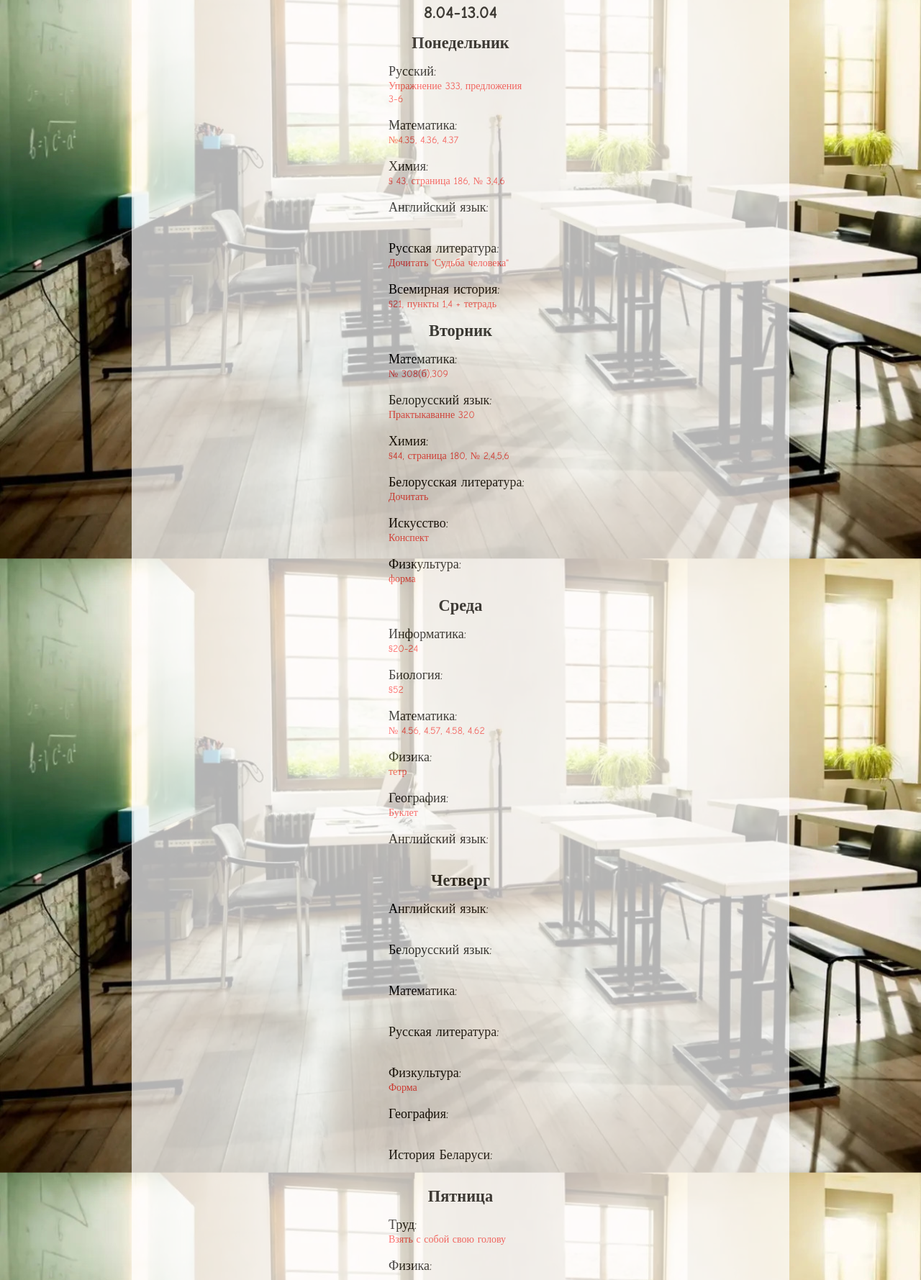
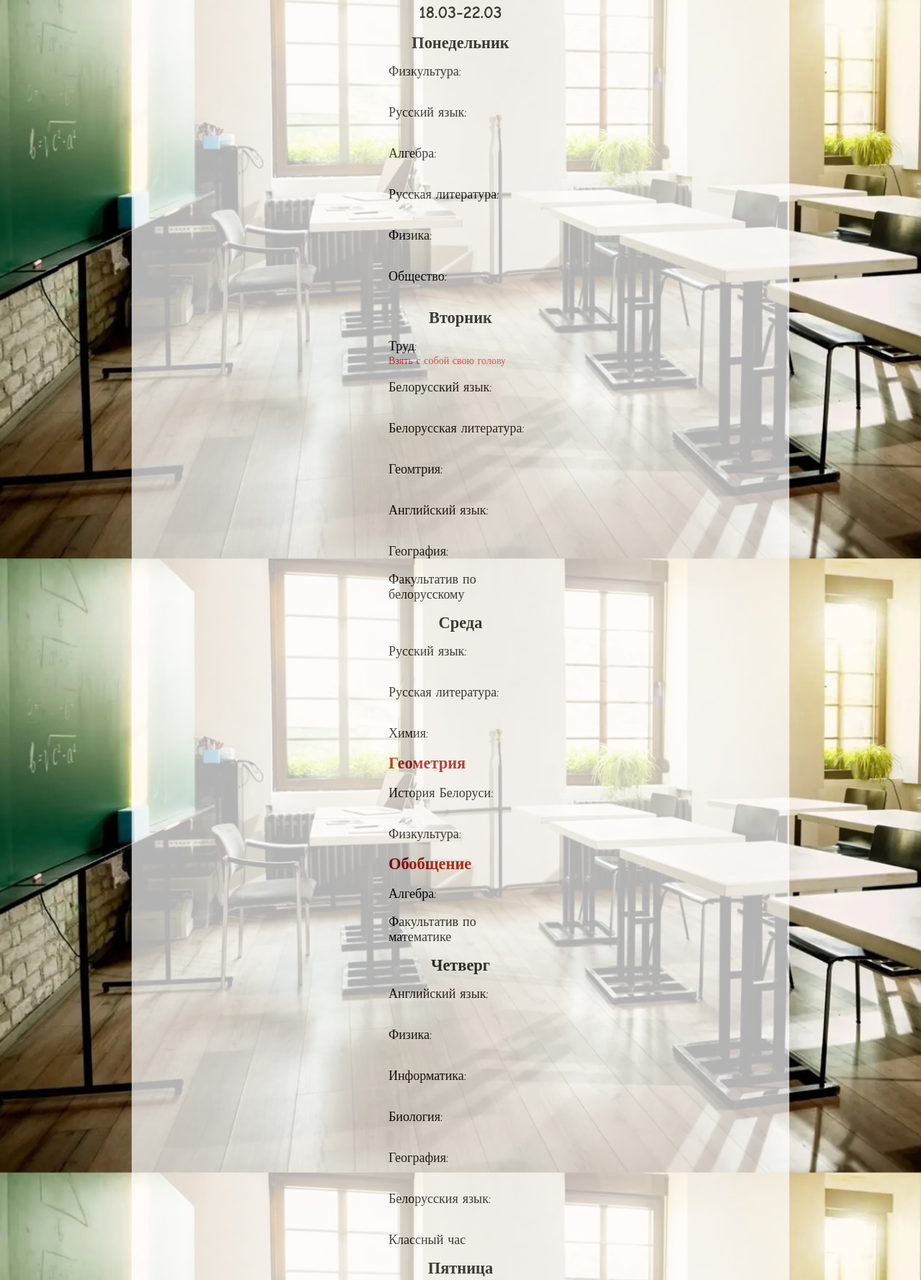
Before and after one commit to school18Brest/school18Brest.github.io, a plain HTML site: page raspisanie.html in a window 1280 px wide. Shown: the part 77-1856 px from the top of the page at 72% size. Drawn offline with Linux system fonts and the light colour scheme.

Commit message:
Update raspisanie.html

```diff
--- a/raspisanie.html
+++ b/raspisanie.html
@@ -38,23 +38,23 @@
 
     <div class="row shrift">
 
-	<h1 class="c data"><nobr>8.04-13.04</nobr></h1>
+	<h1 class="c data"><nobr>18.03-22.03</nobr></h1>
 
 	<h1 class="text-large c">Понедельник</h1>
 
 	<p>
 
-	<text class="pr">Русский:</text><text class="dz"></br> Упражнение 333, предложения 3-6</text></br><span></span></br>
+	<text class="pr">Физкультура:</text><text class="dz"></br> </text></br><span></span></br>
 
-	<text class="pr">Математика:</text><text class="dz"></br> №4.35, 4.36, 4.37</text></br><span></span></br>
+	<text class="pr">Русский язык:</text><text class="dz"></br> </text></br><span></span></br>
 
-	<text class="pr">Химия:</text><text class="dz"></br> § 43, страница 186, № 3,4,6</text></br><span> </span></br>
+	<text class="pr">Алгебра:</text><text class="dz"></br> </text></br><span> </span></br>
 
-	<text class="pr">Английский язык:</text><text class="dz"></br> </text></br><span></span></br>
+	<text class="pr">Русская литература:</text><text class="dz"></br> </text></br><span></span></br>
 
-	<text class="pr">Русская литература:</text><text class="dz"></br> Дочитать "Судьба человека"</text></br><span></span></br>
+	<text class="pr">Физика:</text><text class="dz"></br> </text></br><span></span></br>
 
-	<text class="pr">Всемирная история:</text><text class="dz"></br> §21, пункты 1,4 + тетрадь</text></br>
+	<text class="pr">Общество:</text><text class="dz"></br> </text></br>
 
 	</p>
 
@@ -62,17 +62,19 @@
 
 	<p>
 
-	<text class="pr">Математика:</text><text class="dz"></br> № 308(б),309</text></br><span></span></br>
+	<text class="pr">Труд:</text><text class="dz"></br> Взять с собой свою голову</text></br><span></span></br>
 
-	<text class="pr">Белорусский язык:</text><text class="dz"></br> Практыкаванне 320</text></br><span></span></br>
+	<text class="pr">Белорусский язык:</text><text class="dz"></br> </text></br><span></span></br>
 
-	<text class="pr">Химия:</text><text class="dz"></br> §44, страница 180, № 2,4,5,6</text></br><span></span></br>
+	<text class="pr">Белорусская литература:</text><text class="dz"></br> </text></br><span></span></br>
 
-	<text class="pr">Белорусская литература:</text><text class="dz"></br> Дочитать</text></br><span></span></br>
+	<text class="pr">Геомтрия:</text><text class="dz"></br> </text></br><span></span></br>
 
-	<text class="pr">Искусство:</text><text class="dz"></br> Конспект</text></br><span></span></br>
+	<text class="pr">Английский язык:</text><text class="dz"></br> </text></br><span></span></br>
 
-	<text class="pr">Физкультура:</text><text class="dz"></br> форма</text></br>
+	<text class="pr">География:</text><text class="dz"></br> </text></br>
+
+        <text class="pr">Факультатив по белорусскому</text></br>
 
 	</p>
 
@@ -80,17 +82,19 @@
 
 	<p>
 
-	<text class="pr">Информатика:</text><text class="dz"></br> §20-24</text></br><span></span></br>
+	<text class="pr">Русский язык:</text><text class="dz"></br> </text></br><span></span></br>
 
-	<text class="pr">Биология:</text><text class="dz"></br> §52</text></br><span></span></br>
+	<text class="pr">Русская литература:</text><text class="dz"></br> </text></br><span></span></br>
 
-	<text class="pr">Математика:</text><text class="dz"></br> № 4.56, 4.57, 4.58, 4.62</text></br><span></span></br>
+	<text class="pr">Химия:</text><text class="dz"></br> </text></br><text class="warning">Геометрия</text></br><span></span></br>
 
-	<text class="pr">Физика:</text><text class="dz"></br> тетр</text></br><span></span></br>
+	<text class="pr">История Белоруси:</text><text class="dz"></br> </text></br><span></span></br>
 
-	<text class="pr">География:</text><text class="dz"></br> Буклет</text></br><span></span></br>
+	<text class="pr">Физкультура:</text><text class="dz"></br> </text></br><text class="warning">Обобщение</text></br><span></span></br>
 
-	<text class="pr">Английский язык:</text><text class="dz"></br> </text></br>
+	<text class="pr">Алгебра:</text><text class="dz"></br> </text></br>
+
+        <text class="pr">Факультатив по математике</text></br>
 
 	</p>
 
@@ -100,17 +104,17 @@
 
 	<text class="pr">Английский язык:</text><text class="dz"></br> </text></br><span></span></br>
 
-	<text class="pr">Белорусский язык:</text><text class="dz"></br> </text></br><span></span></br>
+	<text class="pr">Физика:</text><text class="dz"></br> </text></br><span></span></br>
 
-	<text class="pr">Математика:</text><text class="dz"></br> </text></br><span></span></br>
+	<text class="pr">Информатика:</text><text class="dz"></br> </text></br><span></span></br>
 
-	<text class="pr">Русская литература:</text><text class="dz"></br> </text></br><span></span></br>
-
-	<text class="pr">Физкультура:</text><text class="dz"></br> Форма</text></br><span></span></br>
+	<text class="pr">Биология:</text><text class="dz"></br> </text></br><span></span></br>
 
 	<text class="pr">География:</text><text class="dz"></br> </text></br><span></span></br>
 
-	<text class="pr">История Беларуси:</text><text class="dz"></br> </text></br>
+	<text class="pr">Белорусския язык:</text><text class="dz"></br> </text></br><span></span></br>
+
+        <text class="pr">Классный час</text></br>
 
 	</p>
 
@@ -118,17 +122,31 @@
 
 	<p>
 
-	<text class="pr">Труд:</text><text class="dz"></br> Взять с собой свою голову</text></br><span></span></br>
+	<text class="pr">Всемирная история:</text><text class="dz"></br> </text></br><span></span></br>
+
+	<text class="pr">Искусство:</text><text class="dz"></br> </text></br><span></span></br>
+
+	<text class="pr">Геометрия:</text><text class="dz"></br> </text></br><span></span></br>
+
+	<text class="pr">Английский язык:</text><text class="dz"></br> </text></br><span></span></br>
 
 	<text class="pr">Физика:</text><text class="dz"></br> </text></br><span></span></br>
 
-	<text class="pr">Английский язык:</text><text class="dz"></br> </text></br><span></span></br>
+	<text class="pr">Химия:</text><text class="dz"></br> </text></br>
 
-	<text class="pr">Русская литература:</text><text class="dz"></br> </text></br><span></span></br>
+        <text class="pr">Информационный час</text></br>
 
-	<text class="pr">Математика:</text><text class="dz"></br> </text></br><span></span></br>
+        <text class="pr">Факультатив по английскому</text></br>
 
-	<text class="pr">Биология:</text><text class="dz"></br> </text></br>
+	</p>
+
+	<h1 class="text-large c">Суббота</h1>
+
+	<p>
+
+        <text class="pr">Физкультура</text></br>
+
+        <text class="pr">Факультатив по истории</text></br>
 
 	</p>
 
@@ -140,7 +158,6 @@
 
 </html>
 
-
 <!--
 
  <a class="silka" href=»link_to_image.jpg» target=»_blank»><img src=»image.jpg» alt=»Описание изображения»></a>
```
